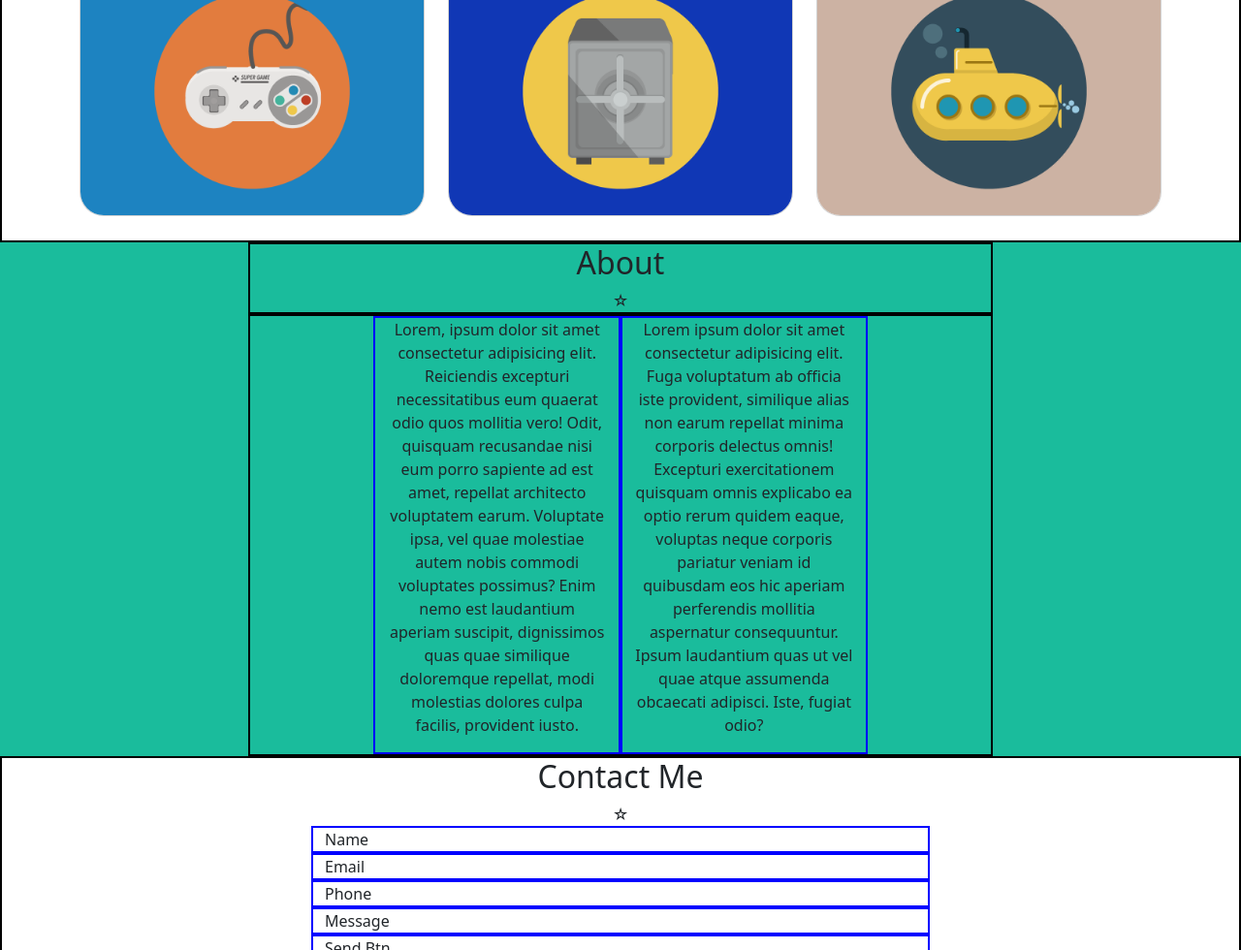
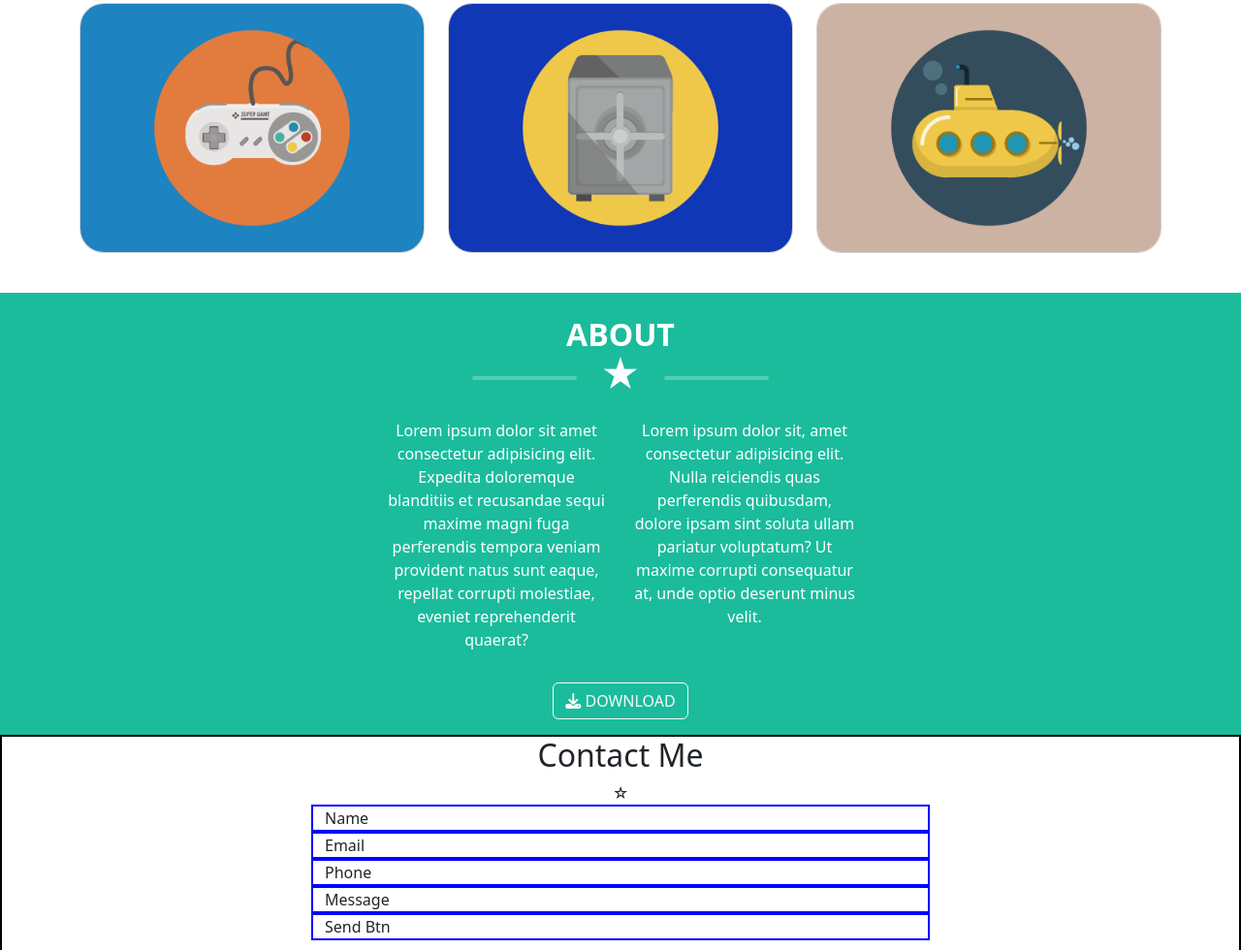
Before and after one commit to raffaele-catalano/html-css-bootstrap-freelancer, a plain HTML site: page index.html in a window 1280 px wide. Shown: the part 1006-1986 px from the top of the page at 97% size. Drawn offline with nearby package versions, Linux system fonts and the light colour scheme.

Commit message:
[html-css-add] main-second_section_content

```diff
--- a/assets/css/style.css
+++ b/assets/css/style.css
@@ -54,6 +54,7 @@ header {
 .rc-jumbotron .star hr {
     /* width: 50%; */
     border: 2px solid white;
+    border-radius: 20px;
 }
 
 /*main*/
@@ -65,12 +66,20 @@ header {
 main .container hr {
     /* width: 50%; */
     border: 2px solid black;
+    border-radius: 20px;
 }
 
-main .container .star .fs-1 {
+main .rc-container hr {
+    /* width: 50%; */
+    border: 2px solid white;
+    border-radius: 20px;
+}
+
+main .star .fs-1 {
     position: relative;
     bottom: 16px;
 }
+
 
 main .container .card {
     border-radius: 25px;
--- a/index.html
+++ b/index.html
@@ -10,6 +10,8 @@
         href='https://cdnjs.cloudflare.com/ajax/libs/bootstrap/5.2.3/css/bootstrap.css'
         integrity='sha512-bR79Bg78Wmn33N5nvkEyg66hNg+xF/Q8NA8YABbj+4sBngYhv9P8eum19hdjYcY7vXk/vRkhM3v/ZndtgEXRWw=='
         crossorigin='anonymous'/>
+        <!-- font-awesome -->
+        <link rel='stylesheet' href='https://cdnjs.cloudflare.com/ajax/libs/font-awesome/6.3.0/css/all.min.css' integrity='sha512-SzlrxWUlpfuzQ+pcUCosxcglQRNAq/DZjVsC0lE40xsADsfeQoEypE+enwcOiGjk/bSuGGKHEyjSoQ1zVisanQ==' crossorigin='anonymous'/>
         <!-- CSS -->
         <link rel="stylesheet" href="assets/css/style.css">
 
@@ -65,9 +67,9 @@
 
         <main>
 
-            <section class="portfolio debug-2">
+            <section class="portfolio">
                 <div class="container text-center h-100">
-                    <h2>Portfolio</h2>
+                    <h2 class="pt-4 text-uppercase fw-bold">portfolio</h2>
                     <div class="star">
                         <div class="row justify-content-center">
                             <div class="col-2"><hr></div>
@@ -76,7 +78,7 @@
                         </div>
                     </div>
                 </div>
-                    <div class="container h-100">
+                    <div class="container py-3 h-100">
                         <div class="row row-cols-1 row-cols-md-2 row-cols-lg-3 h-100 text-center align-items-center">
                             <div class="col">
                                 <div class="card">
@@ -112,46 +114,42 @@
                     </div>
             </section>
 
-            <section class="about secondary-bg">
+            <section class="about secondary-bg text-white">
 
-                <div class="rc-container text-center h-100 debug-2">
-                    <h2>About</h2>
-                    <div class="star">&star;</div>
+                <div class="rc-container text-center h-100">
+                    <h2 class="pt-4 text-uppercase fw-bold">about</h2>
+                    <div class="star">
+                        <div class="row justify-content-center">
+                            <div class="col-2"><hr></div>
+                            <div class="col-1 fs-1">&starf;</div>
+                            <div class="col-2"><hr></div>
+                        </div>
+                    </div>
                 </div>
-                    <div class="rc-container h-100 debug-2">
-                        <div class="container-fluid">
+
+                    <div class="rc-container h-100">
+                        <div class="container-fluid mb-3">
                             <div class="row row-cols-1 row-cols-md-2 row-cols-lg-3 h-100 justify-content-center text-center">
-                            <div class="col debug">
+                            <div class="col">
                                 <p>
-                                    Lorem, ipsum dolor sit amet consectetur
-                                    adipisicing elit. Reiciendis excepturi
-                                    necessitatibus eum quaerat odio quos mollitia
-                                    vero! Odit, quisquam recusandae nisi eum porro
-                                    sapiente ad est amet, repellat architecto
-                                    voluptatem earum. Voluptate ipsa, vel quae
-                                    molestiae autem nobis commodi voluptates
-                                    possimus? Enim nemo est laudantium aperiam
-                                    suscipit, dignissimos quas quae similique
-                                    doloremque repellat, modi molestias dolores
-                                    culpa facilis, provident iusto.
+                                    Lorem ipsum dolor sit amet consectetur adipisicing elit. Expedita doloremque blanditiis et recusandae sequi maxime magni fuga perferendis tempora veniam provident natus sunt eaque, repellat corrupti molestiae, eveniet reprehenderit quaerat?
                                 </p>
                             </div>
-                            <div class="col debug">
+                            <div class="col">
                                 <p>
-                                    Lorem ipsum dolor sit amet consectetur
-                                    adipisicing elit. Fuga voluptatum ab officia
-                                    iste provident, similique alias non earum
-                                    repellat minima corporis delectus omnis!
-                                    Excepturi exercitationem quisquam omnis
-                                    explicabo ea optio rerum quidem eaque, voluptas
-                                    neque corporis pariatur veniam id quibusdam eos
-                                    hic aperiam perferendis mollitia aspernatur
-                                    consequuntur. Ipsum laudantium quas ut vel quae
-                                    atque assumenda obcaecati adipisci. Iste, fugiat
-                                    odio?
+                                    Lorem ipsum dolor sit, amet consectetur adipisicing elit. Nulla reiciendis quas perferendis quibusdam, dolore ipsam sint soluta ullam pariatur voluptatum? Ut maxime corrupti consequatur at, unde optio deserunt minus velit.
                                 </p>
                             </div>
+                            </div>
                         </div>
+
+                        <div class="rc-container h-100">
+                            <div class="container-fluid d-flex justify-content-center pb-3">
+                                <button type="button" class="btn btn-outline-light">
+                                    <i class="fa-solid fa-download"></i>
+                                    <span class="text-uppercase">download</span>
+                                </button>
+                            </div>
                         </div>
 
                     </div>
```
